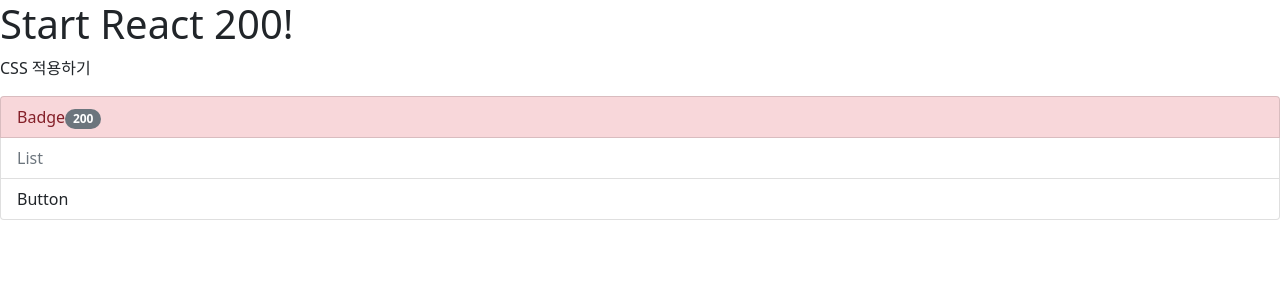
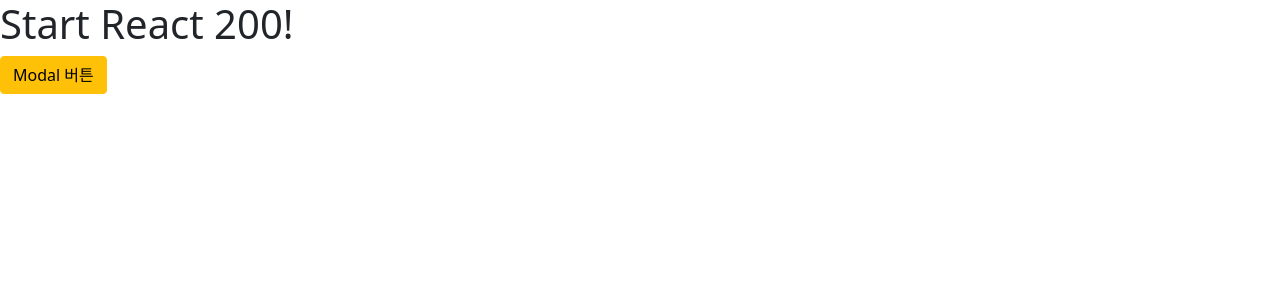
Before and after one commit to prsn-ts/react200, a React (Create React App) app: page / in a window 1280 px wide. Shown: the top 300 px of the page. Built offline with nearby package versions, Linux system fonts and the light colour scheme.

Commit message:
reactstrap Modal 사용하기(초급 048)

```diff
--- a/src/App.js
+++ b/src/App.js
@@ -1,13 +1,12 @@
 import React from 'react';
-import ListGroup from './R047_ReactstrapListGroup'
+import Modal from './R048_ReactstrapModal'
 import 'bootstrap/dist/css/bootstrap.css'
 
 function App() {
   return (
     <div>
       <h1>Start React 200!</h1>
-      <p>CSS 적용하기</p>
-      <ListGroup/>
+      <Modal/>
     </div>
   );
 }
--- /dev/null
+++ b/src/R048_ReactstrapModal.js
@@ -0,0 +1,34 @@
+import React, { Component } from 'react';
+import { Button, Modal, ModalHeader, ModalBody, ModalFooter } from 'reactstrap';
+
+class R048_ReactstrapModal extends Component {
+    constructor(props) {
+        super(props);
+        this.state = { modal: false }
+    }
+
+    toggle = () => {
+        this.setState({modal: !this.state.modal});
+    }
+
+    render() {
+        return (
+            <>
+                <Button color='warning' onClick={this.toggle}>Modal 버튼</Button>
+                <Modal isOpen={this.state.modal} fade={true} toggle={this.toggle}>
+                    <ModalHeader toggle={this.toggle}>Modal Header</ModalHeader>
+                    <ModalBody>
+                        The generated Lorem Ipsum is therefore always free from
+                        repetition.
+                    </ModalBody>
+                    <ModalFooter>
+                        <Button color='primary' onClick={this.toggle}>확인</Button>
+                        <Button color='secondary' onClick={this.toggle}>닫기</Button>
+                    </ModalFooter>
+                </Modal>
+            </>
+        )
+    }
+}
+
+export default R048_ReactstrapModal;
```
